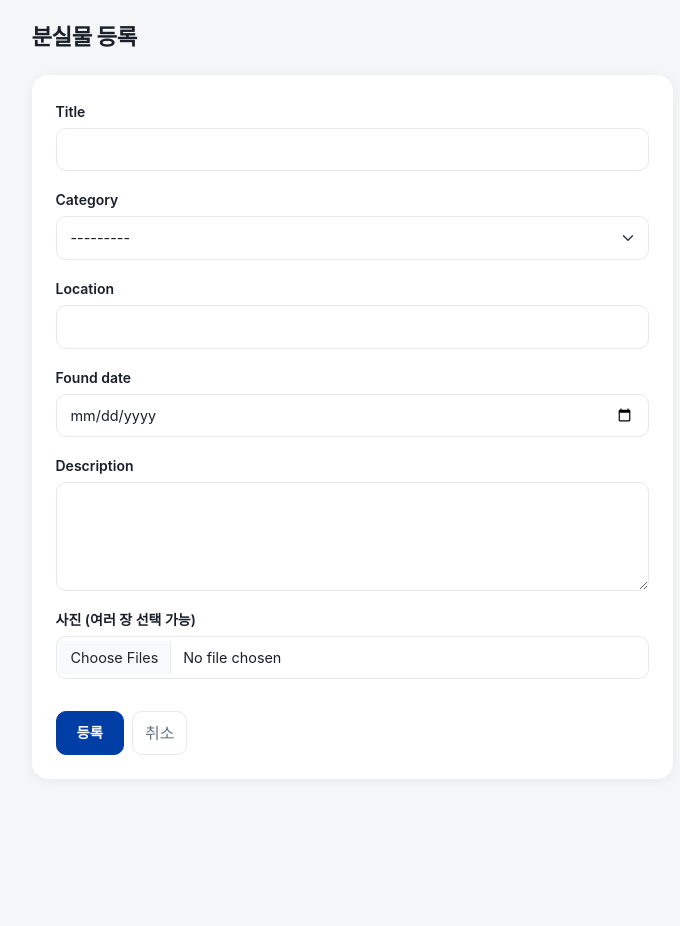
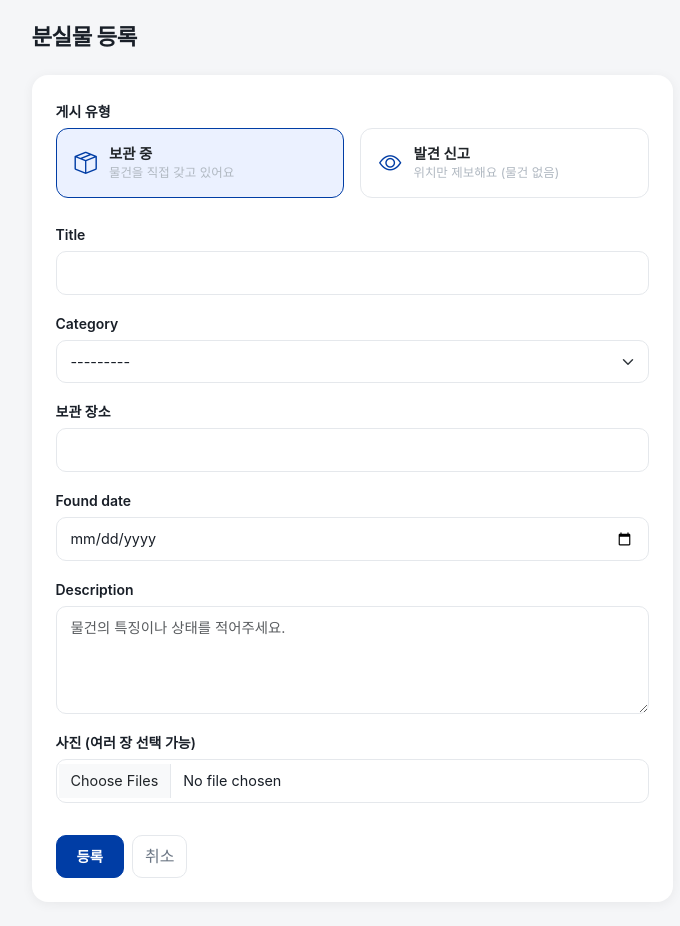
Before and after one commit to island0479/dku-lost-found, a Django app: page /item/new/ in a window 1280 px wide. Shown: the part 60-986 px from the top of the page, without its empty margins (288-968 px from the left). Before the commit the page ends 815 px from the top, so only its background shows below. Run offline with Django 5.2, Linux system fonts and the light colour scheme; the visitor is signed in with stand-in values (Sample User, id 1); data that the repository does not hold is empty; some libraries are stand-ins or nearby versions.

Commit message:
게시 유형 분리: 보관 중 / 발견 신고
- Item.post_type 필드 추가 (storage/sighting)
- 등록 폼에 유형 선택 UI (카드형 라디오 버튼)
- 발견 신고: 주황색 뱃지, 위치 라벨 변경, '찾았어요' 버튼
- 보관 중: 기존 반환완료 흐름 유지
- 카드/상세 페이지에서 유형별 뱃지 구분 표시

Co-Authored-By: Claude Sonnet 4.6 <noreply@anthropic.com>

```diff
--- a/items/forms.py
+++ b/items/forms.py
@@ -10,8 +10,9 @@ SEL = "form-select"
 class ItemForm(forms.ModelForm):
     class Meta:
         model = Item
-        fields = ["title", "category", "location", "found_date", "description"]
+        fields = ["post_type", "title", "category", "location", "found_date", "description"]
         widgets = {
+            "post_type": forms.HiddenInput(),
             "title": forms.TextInput(attrs={"class": CTRL}),
             "category": forms.Select(attrs={"class": SEL}),
             "location": forms.TextInput(attrs={"class": CTRL}),
--- a/items/models.py
+++ b/items/models.py
@@ -18,7 +18,12 @@ class Item(models.Model):
         ("found", "보관 중"),
         ("returned", "반환 완료"),
     ]
+    POST_TYPE_CHOICES = [
+        ("storage", "보관 중"),
+        ("sighting", "발견 신고"),
+    ]
 
+    post_type = models.CharField(max_length=20, choices=POST_TYPE_CHOICES, default="storage")
     title = models.CharField(max_length=100)
     description = models.TextField()
     category = models.ForeignKey(Category, on_delete=models.SET_NULL, null=True)
--- a/items/urls.py
+++ b/items/urls.py
@@ -13,6 +13,7 @@ urlpatterns = [
     path("item/<int:pk>/delete/", views.item_delete, name="item_delete"),
     path("item/<int:pk>/return/", views.item_return, name="item_return"),
     path("item/<int:pk>/revert/", views.item_revert, name="item_revert"),
+    path("item/<int:pk>/found/", views.item_found, name="item_found"),
     path("item/<int:pk>/inquiry/add/", views.inquiry_create, name="inquiry_create"),
     path("item/<int:pk>/inquiry/<int:inq_pk>/", views.inquiry_display, name="inquiry_display"),
     path("item/<int:pk>/inquiry/<int:inq_pk>/edit/", views.inquiry_edit_form, name="inquiry_edit_form"),
--- a/items/views.py
+++ b/items/views.py
@@ -131,6 +131,16 @@ def item_return(request, pk):
         item.status = "returned"
         item.save()
     return redirect("item_detail", pk=pk)
+
+
+@login_required
+def item_found(request, pk):
+    """발견 신고 게시글을 '해결됨'으로 처리 (누구나 가능)"""
+    item = get_object_or_404(Item, pk=pk, post_type='sighting')
+    if request.method == 'POST':
+        item.status = 'returned'
+        item.save()
+    return redirect('item_detail', pk=pk)
 
 
 @login_required
--- a/templates/base.html
+++ b/templates/base.html
@@ -195,6 +195,29 @@
       padding: 4px 10px; border-radius: 20px;
       white-space: nowrap; display: inline-block;
     }
+    .badge-sighting {
+      background-color: #FFF4E6; color: #B95000;
+      font-weight: 600; font-size: 0.75rem;
+      padding: 4px 10px; border-radius: 20px;
+      white-space: nowrap; display: inline-block;
+    }
+    .badge-resolved {
+      background-color: #F2F4F6; color: #8B95A1;
+      font-weight: 600; font-size: 0.75rem;
+      padding: 4px 10px; border-radius: 20px;
+      white-space: nowrap; display: inline-block;
+    }
+    /* 게시 유형 선택 버튼 */
+    .type-option {
+      display: flex; align-items: center; gap: 12px;
+      padding: 14px 18px; border: 1.5px solid var(--border);
+      border-radius: 12px; cursor: pointer; flex: 1;
+      transition: border-color 0.15s, background 0.15s;
+    }
+    .type-option.active {
+      border-color: var(--brand); background: var(--brand-light);
+    }
+    .type-option i { font-size: 1.4rem; color: var(--brand); }
     /* Page title */
     .page-title { font-size: 1.4rem; font-weight: 700; letter-spacing: -0.5px; }
     /* Search bar */
--- a/templates/items/item_form.html
+++ b/templates/items/item_form.html
@@ -9,9 +9,38 @@
       <div class="card-body p-4">
         <form method="post" enctype="multipart/form-data">
           {% csrf_token %}
+
+          <!-- 게시 유형 선택 (수정 시에는 숨김) -->
+          {% if action == '등록' %}
+          <div class="mb-4">
+            <label class="form-label">게시 유형</label>
+            <div class="d-flex gap-3">
+              <label class="type-option active" id="opt-storage">
+                <input type="radio" name="post_type" value="storage" hidden checked>
+                <i class="bi bi-box-seam"></i>
+                <div>
+                  <div class="fw-semibold" style="font-size:0.9rem">보관 중</div>
+                  <div style="font-size:0.78rem;color:var(--text-muted)">물건을 직접 갖고 있어요</div>
+                </div>
+              </label>
+              <label class="type-option" id="opt-sighting">
+                <input type="radio" name="post_type" value="sighting" hidden>
+                <i class="bi bi-eye"></i>
+                <div>
+                  <div class="fw-semibold" style="font-size:0.9rem">발견 신고</div>
+                  <div style="font-size:0.78rem;color:var(--text-muted)">위치만 제보해요 (물건 없음)</div>
+                </div>
+              </label>
+            </div>
+          </div>
+          {% else %}
+            {{ form.post_type }}
+          {% endif %}
+
           {% for field in form %}
+            {% if field.name != 'post_type' %}
             <div class="mb-3">
-              <label class="form-label">{{ field.label }}</label>
+              <label class="form-label" id="label-{{ field.name }}">{{ field.label }}</label>
               {{ field }}
               {% if field.help_text %}
                 <div class="form-text">{{ field.help_text }}</div>
@@ -20,6 +49,7 @@
                 <div class="alert-danger mt-2">{{ field.errors.0 }}</div>
               {% endif %}
             </div>
+            {% endif %}
           {% endfor %}
 
           <!-- 사진 업로드 -->
@@ -50,6 +80,30 @@
 </div>
 
 <script>
+  // 유형 선택 토글
+  document.querySelectorAll('[name="post_type"]').forEach(radio => {
+    radio.addEventListener('change', function() {
+      document.querySelectorAll('.type-option').forEach(o => o.classList.remove('active'));
+      this.closest('.type-option').classList.add('active');
+      updateLabels(this.value);
+    });
+  });
+
+  function updateLabels(type) {
+    const isSighting = type === 'sighting';
+    const locLabel = document.getElementById('label-location');
+    if (locLabel) locLabel.textContent = isSighting ? '발견 위치' : '보관 장소';
+    const desc = document.getElementById('id_description');
+    if (desc) desc.placeholder = isSighting
+      ? '발견 위치 상세, 주변 특징 등을 적어주세요.'
+      : '물건의 특징이나 상태를 적어주세요.';
+  }
+
+  // 초기화
+  const checked = document.querySelector('[name="post_type"]:checked');
+  if (checked) updateLabels(checked.value);
+
+  // 사진 미리보기
   document.getElementById('img-input').addEventListener('change', function() {
     const preview = document.getElementById('img-preview');
     preview.innerHTML = '';
```
Also changed, not shown: templates/items/item_detail.html (+25 -5 lines), templates/items/partials/item_cards.html (+10 -3 lines), items/migrations/0006_item_post_type.py (added).
